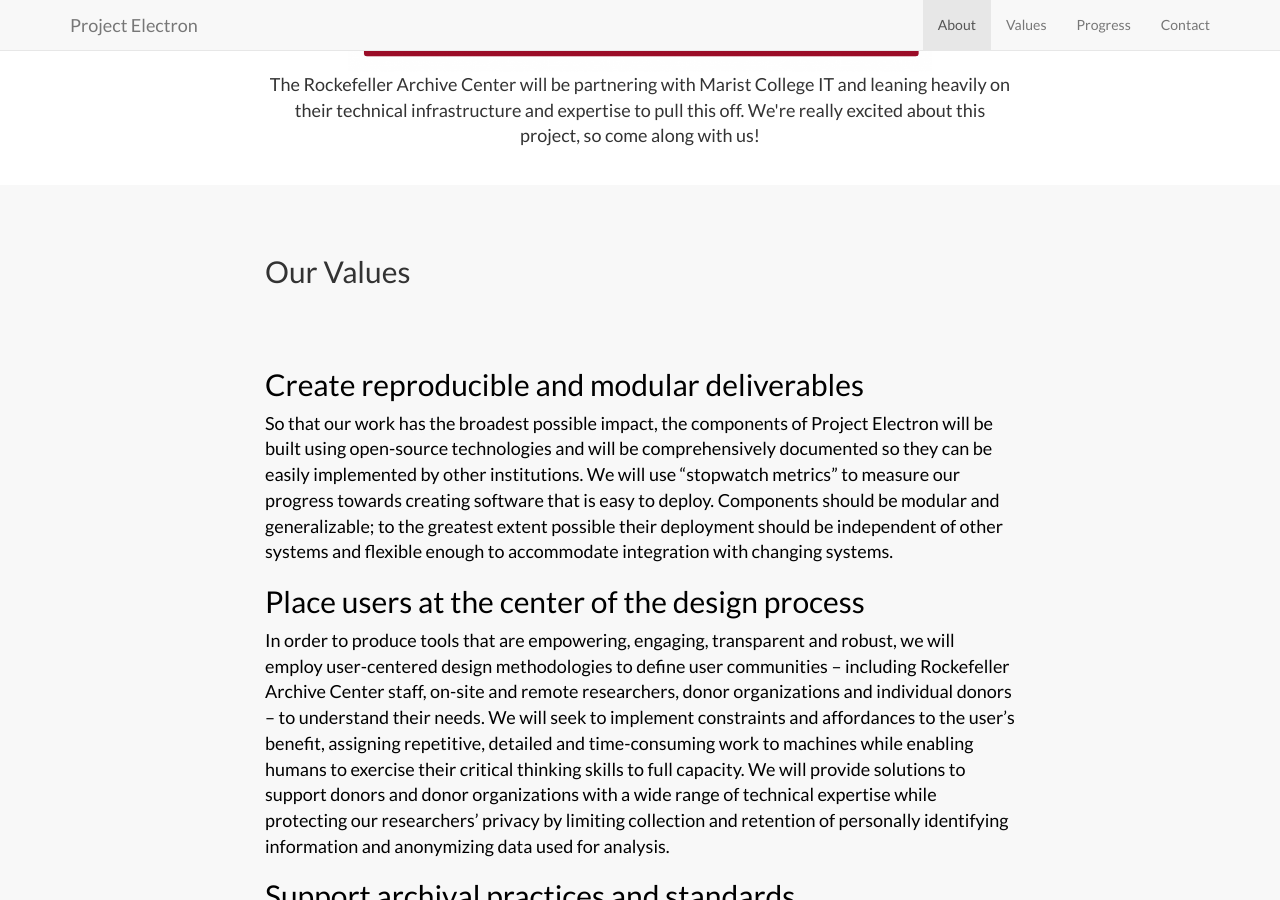
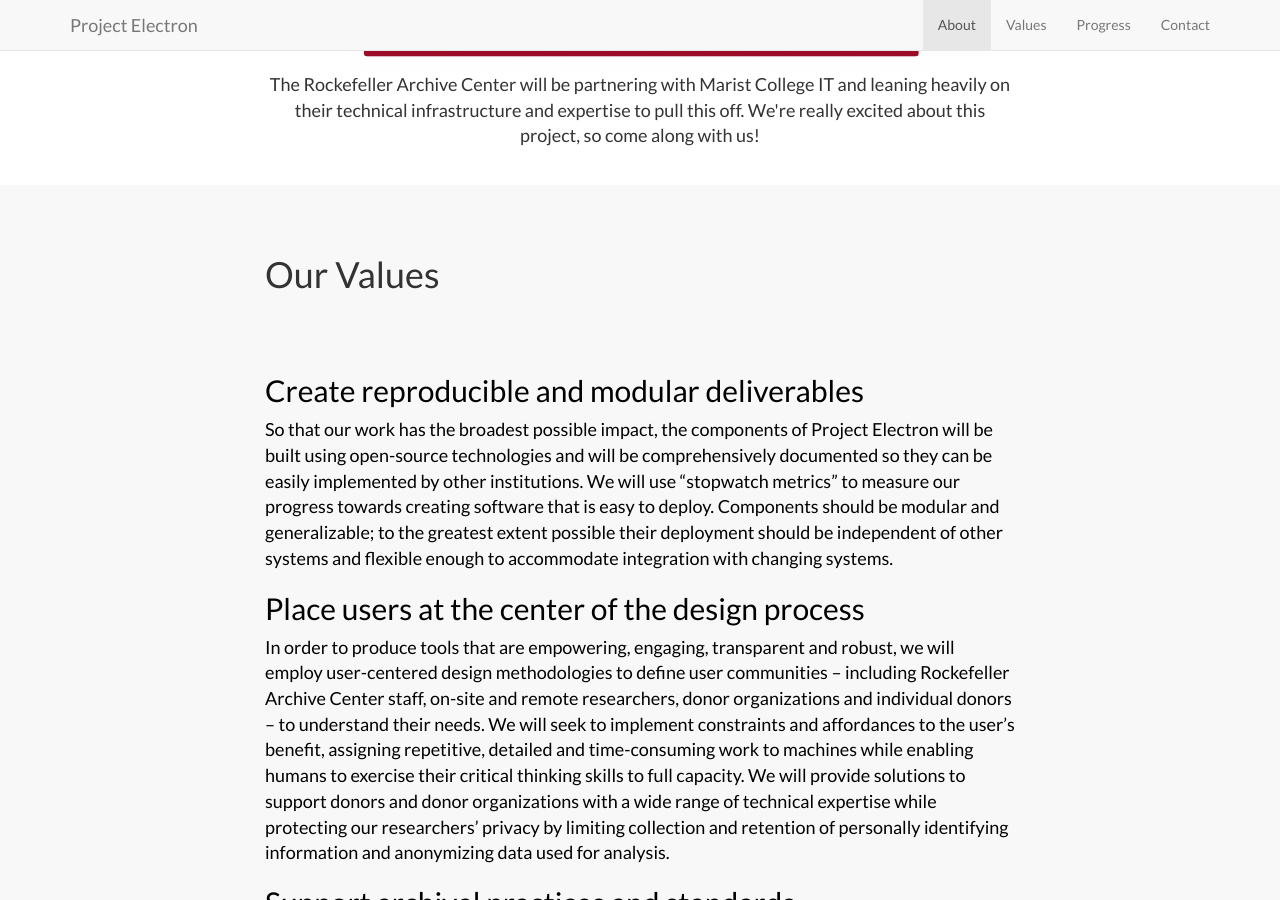
Before and after one commit to RockefellerArchiveCenter/project_electron, a Jekyll site: the page built from index.html, in a window 1280 px wide and 900 px high, scrolled down 1352 px. Built offline with Jekyll 4.4.1, drawn with Linux system fonts in a browser that asks for light colours.

```diff
--- a/_includes/values.html
+++ b/_includes/values.html
@@ -4,7 +4,7 @@
         <div class="container">
             <div class="row">
             <div class="col-lg-8 col-lg-offset-2">
-              <h2 font-size:"large">Our Values</h2>
+              <h1 font-size:"large">Our Values</h1>
             <div class="values">
                 <h2>Create reproducible and modular deliverables</h2>
                 <p>So that our work has the broadest possible impact, the components of Project Electron will be built using open-source technologies and will be comprehensively documented so they can be easily implemented by other institutions. We will use “stopwatch metrics” to measure our progress towards creating software that is easy to deploy. Components should be modular and generalizable; to the greatest extent possible their deployment should be independent of other systems and flexible enough to accommodate integration with changing systems.</p>
```
